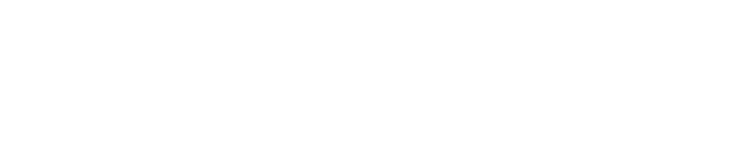
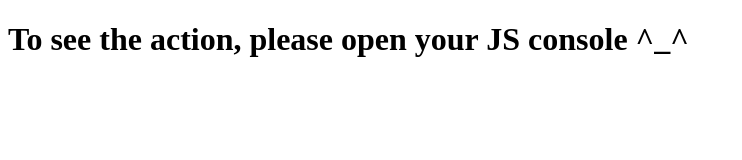
Before and after one commit to paulkoegel/bare-bone-babel-es6-es7, a website: page index.html in a window 1280 px wide. Shown: the whole page, without its empty margins (0-742 px from the left). Drawn offline with Linux system fonts and the light colour scheme.

Commit message:
index.html: add notice.

```diff
--- a/index.html
+++ b/index.html
@@ -1,8 +1,10 @@
 <!DOCTYPE html>
 <html>
   <head>
-     <meta charset="UTF-8">
+    <meta charset='UTF-8'>
     <script src='script.es5.js'></script>
   </head>
-  <body></body>
+  <body>
+    <h1>To see the action, please open your JS console ^_^</h1>
+  </body>
 </html>
```
